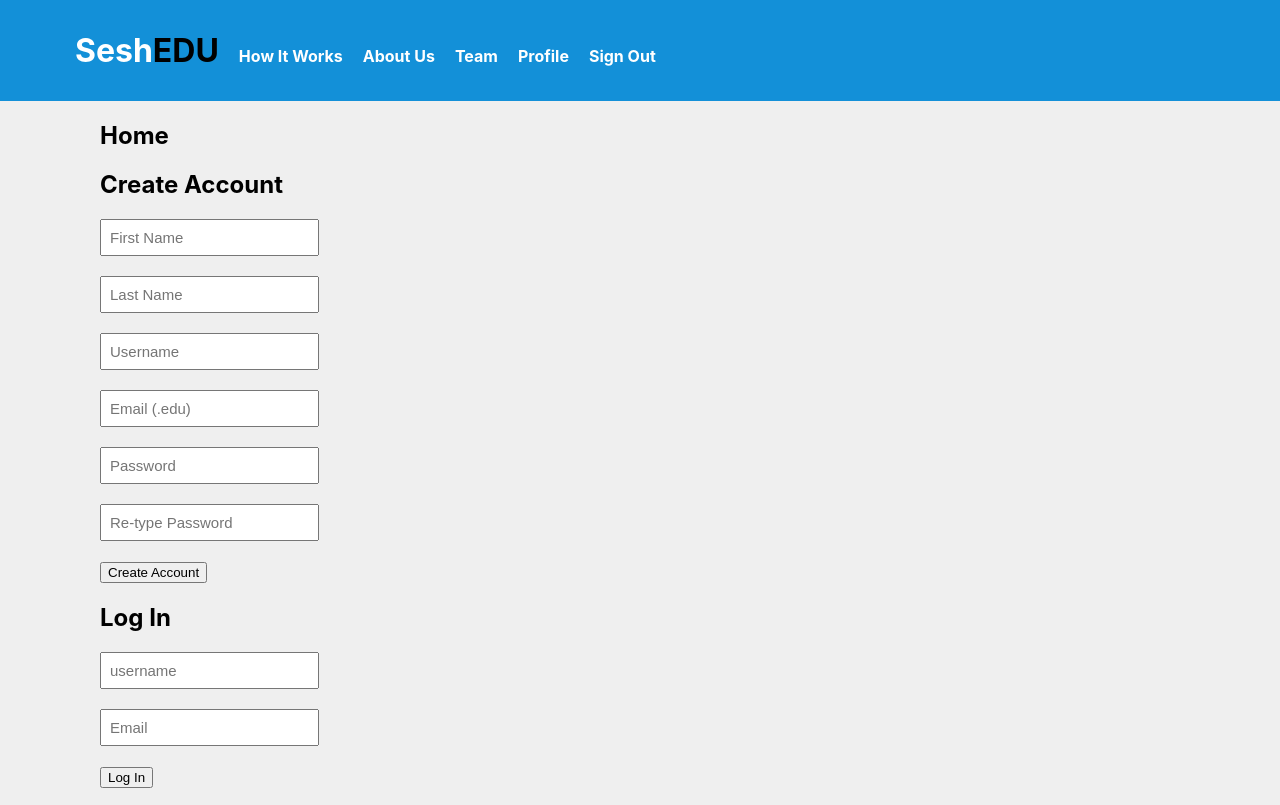
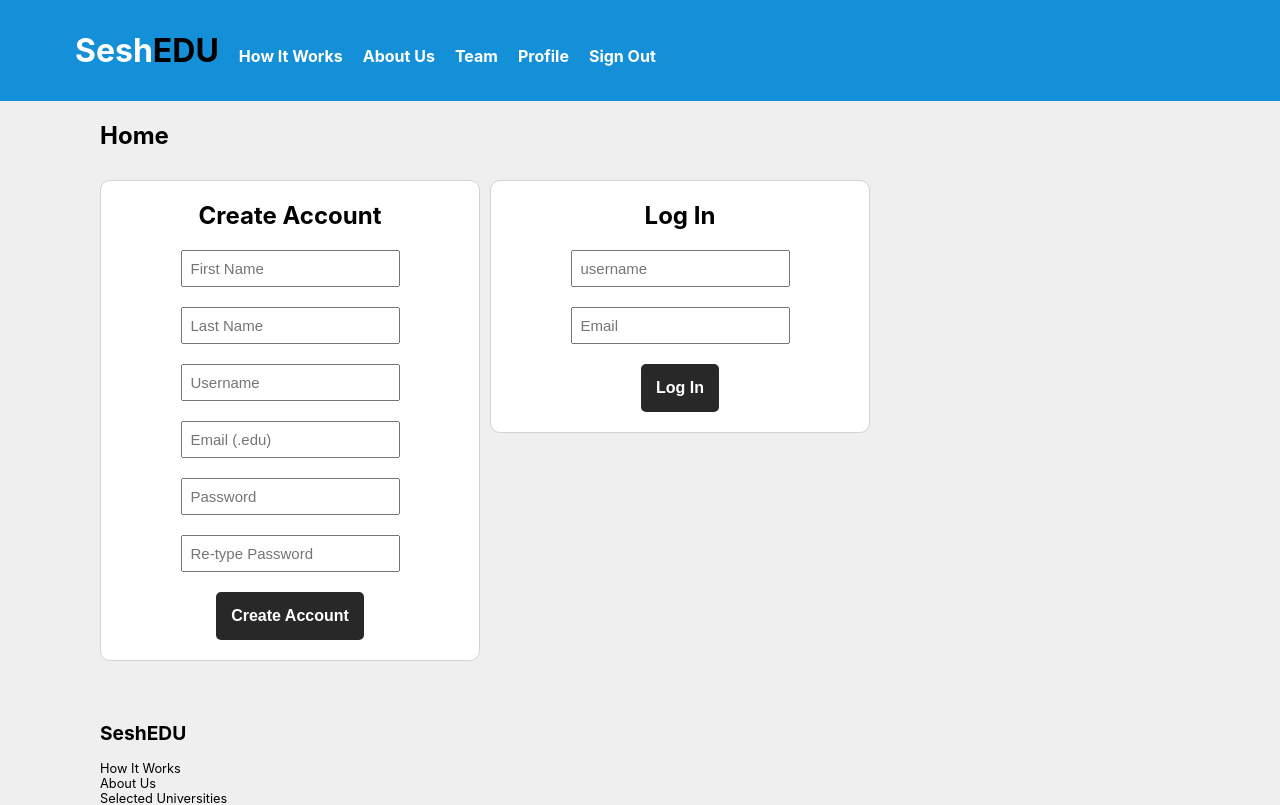
Before and after one commit to aphex29/SeshEDU, a React (Create React App) app in the folder src/main/frontend/: page / in a window 1280 px wide. Shown: the top 805 px of the page. Built offline with nearby package versions, Linux system fonts and the light colour scheme.

Commit message:
Added CSS to forms

```diff
--- a/src/main/frontend/src/account/new_account/Container.js
+++ b/src/main/frontend/src/account/new_account/Container.js
@@ -7,7 +7,7 @@ function NewAccountFormContainer() {
 
     return (
         <div>
-            <h2>Create Account</h2>
+            <h2 id="createAccountHeader">Create Account</h2>
 
             <NewAccountForm />
 
--- a/src/main/frontend/src/button/Button.css
+++ b/src/main/frontend/src/button/Button.css
@@ -1 +1,16 @@
-/* */
+button {
+    padding: 15px;
+    background-color: #282828;
+    color: #ffffff;
+    -webkit-appearance: none;
+    border: none;
+    font-size: 1em;
+    font-weight: bold;
+    border-radius: 5px;;
+
+}
+
+button:hover {
+    background-color: #1390d8;
+    transition-duration: 0.3s;
+}
--- a/src/main/frontend/src/button/Button.js
+++ b/src/main/frontend/src/button/Button.js
@@ -1,5 +1,5 @@
 import React from 'react';
-//import 'Button.css';
+import './Button.css';
 import PropTypes from 'prop-types';
 
 function Button(props) {
--- a/src/main/frontend/src/home/Home.css
+++ b/src/main/frontend/src/home/Home.css
@@ -3,3 +3,19 @@ main {
     margin-left: 100px;
     margin-right: 100px;
 }
+
+.accountBox {
+    border-style: solid;
+    border-width: thin;
+    border-color: lightgray;
+    border-radius: 10px;
+    width: 35%;
+    background-color: white;
+    text-align: center;
+    margin-top: 20px;
+    padding-bottom: 20px;
+    display: inline-block;
+    vertical-align: top;
+    margin: 10px;
+    margin-left: 0;
+}
--- a/src/main/frontend/src/home/Home.js
+++ b/src/main/frontend/src/home/Home.js
@@ -9,9 +9,13 @@ function Home() {
         <main>
                 <h2>Home</h2>
 
+                <div className='accountBox'>
                 <NewAccountFormContainer />
+                </div>
 
+                <div className='accountBox'>
                 <LoginFormContainer />
+                </div>
         </main>
     );
 }
```
